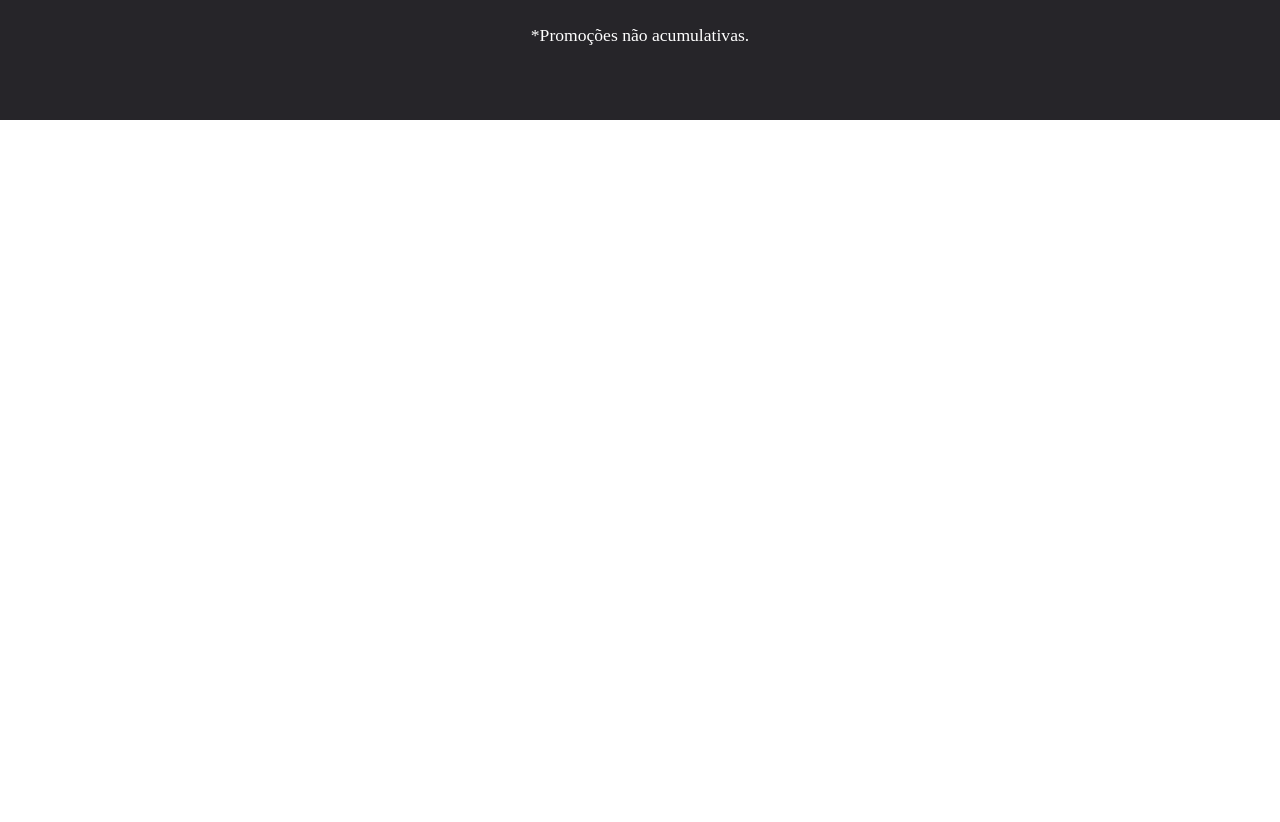
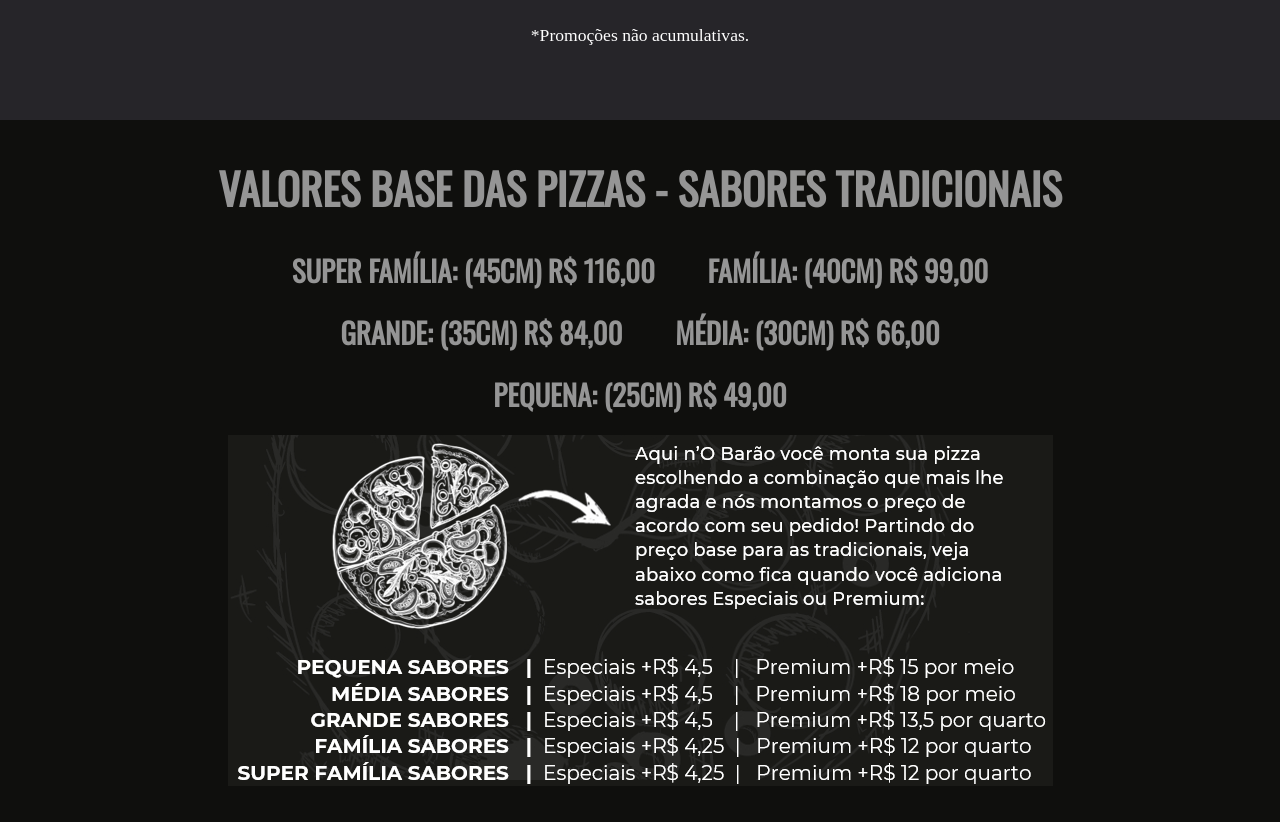
Before and after one commit to leorochi/pizzaria, a React (Vite) app: page / in a window 1280 px wide. Shown: the part 4200-5022 px from the top of the page. Before the commit the page ends 4320 px from the top, so only its background shows below. Built offline with nearby package versions, Linux system fonts and the light colour scheme; a web font is replaced by a local one.

Commit message:
update code

```diff
--- a/src/App.jsx
+++ b/src/App.jsx
@@ -5,6 +5,7 @@ import Banner from "./components/Banner/Banner";
 import Localizacao from "./components/Localização/Localizacao";
 import Horario from "./components/Horario";
 import Promocao from "./components/Promoções";
+import Valor from "./components/Valor";
 
 function App() {
 
@@ -17,6 +18,7 @@ function App() {
      <Localizacao/>
      <Horario/>
      <Promocao/>
+     <Valor/>
     </>
   )
 }
--- /dev/null
+++ b/src/components/Valor/Valor.css
@@ -0,0 +1,28 @@
+@import url('https://fonts.googleapis.com/css2?family=Oswald:wght@300&display=swap');
+.price {
+  display: flex;
+  background-color: #0F0F0D;
+  flex-direction: column;
+  align-items: center;
+  padding-bottom: 30px;
+}
+
+.price h1 {
+  font-family: 'Oswald', sans-serif;
+  color: #959595;
+  font-size: 2.7rem;
+  margin-bottom: 30px;
+  margin-top: 35px;
+}
+.price h2 {
+  font-family: 'Oswald', sans-serif;
+  color: #959595;
+  font-size: 1.8rem;
+  margin-bottom: 20px;
+}
+
+.price img {
+  width: 825px;
+  height: 351px;
+  margin-bottom: 30px;
+}
--- /dev/null
+++ b/src/components/Valor/index.jsx
@@ -0,0 +1,16 @@
+import './Valor.css';
+import valores from '../../images/valores.png';
+
+const Valor = () => {
+  return (
+    <section className='price'>
+      <h1>VALORES BASE DAS PIZZAS - SABORES TRADICIONAIS</h1>
+      <h2>SUPER FAMÍLIA: (45CM) R$ 116,00&nbsp; &nbsp; &nbsp; &nbsp; FAMÍLIA: (40CM) R$ 99,00</h2>
+      <h2>GRANDE: (35CM) R$ 84,00&nbsp; &nbsp; &nbsp; &nbsp; MÉDIA: (30CM)   R$ 66,00</h2>
+      <h2>PEQUENA: (25CM) R$ 49,00</h2>
+      <img src={valores} alt="Tabela Valores" />
+    </section>
+  )
+}
+
+export default Valor
```
Also changed, not shown: src/images/valores.png (added).
